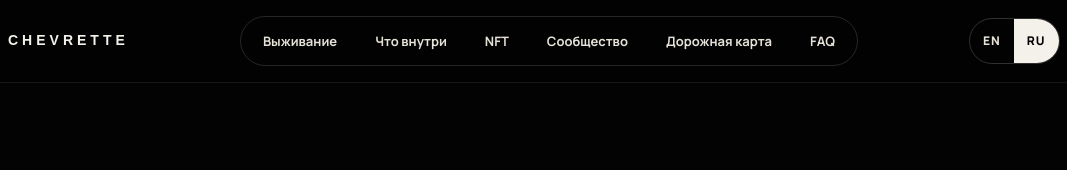
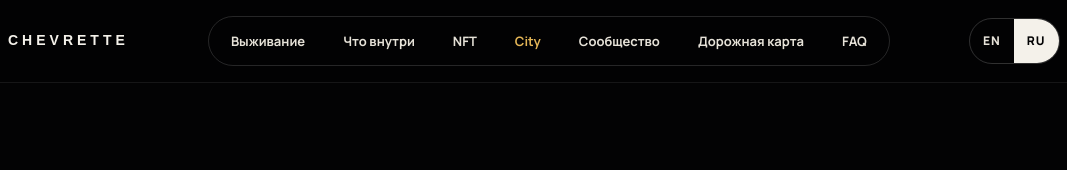
Before and after one commit to Robert0029/chevrette-site, a plain HTML site: page ru/index.html in a window 1280 px wide. Shown: the top 170 px of the page, 62-1129 px from the left. Drawn offline with Linux system fonts and the light colour scheme; a web font is replaced by a local one.

Commit message:
Add City link to homepage nav (EN + RU, desktop + mobile)
Co-Authored-By: Claude Opus 4.8 <noreply@anthropic.com>
Claude-Session: https://claude.ai/code/session_01HXSqRj2wPncK4oBbt45T39

```diff
--- a/ru/index.html
+++ b/ru/index.html
@@ -109,6 +109,7 @@ img{max-width:100%}
 <a href="#survivor" style="display: flex; align-items: center; min-height: 36px; padding: 0 16px; border-radius: 100px; color: #E6E2D8; text-decoration: none">Выживание</a>
 <a href="#features" style="display: flex; align-items: center; min-height: 36px; padding: 0 16px; border-radius: 100px; color: #E6E2D8; text-decoration: none">Что внутри</a>
 <a href="nft.html" style="display: flex; align-items: center; min-height: 36px; padding: 0 16px; border-radius: 100px; color: #E6E2D8; text-decoration: none">NFT</a>
+<a href="/city.html" style="display: flex; align-items: center; min-height: 36px; padding: 0 16px; border-radius: 100px; color: var(--accent); text-decoration: none">City</a>
 <a href="#community" style="display: flex; align-items: center; min-height: 36px; padding: 0 16px; border-radius: 100px; color: #E6E2D8; text-decoration: none">Сообщество</a>
 <a href="roadmap.html" style="display: flex; align-items: center; min-height: 36px; padding: 0 16px; border-radius: 100px; color: #E6E2D8; text-decoration: none">Дорожная карта</a>
 <a href="faq.html" style="display: flex; align-items: center; min-height: 36px; padding: 0 16px; border-radius: 100px; color: #E6E2D8; text-decoration: none">FAQ</a>
@@ -135,6 +136,7 @@ img{max-width:100%}
 <a class="m-link" href="#survivor">Выживание</a>
 <a class="m-link" href="#features">Что внутри</a>
 <a class="m-link" href="nft.html">NFT</a>
+<a class="m-link" href="/city.html" style="color:#E3B556">City</a>
 <a class="m-link" href="#community">Сообщество</a>
 <a class="m-link" href="roadmap.html">Дорожная карта</a>
 <a class="m-link" href="faq.html">FAQ</a>
```
Also changed, not shown: index.html (+2 -0 lines).
